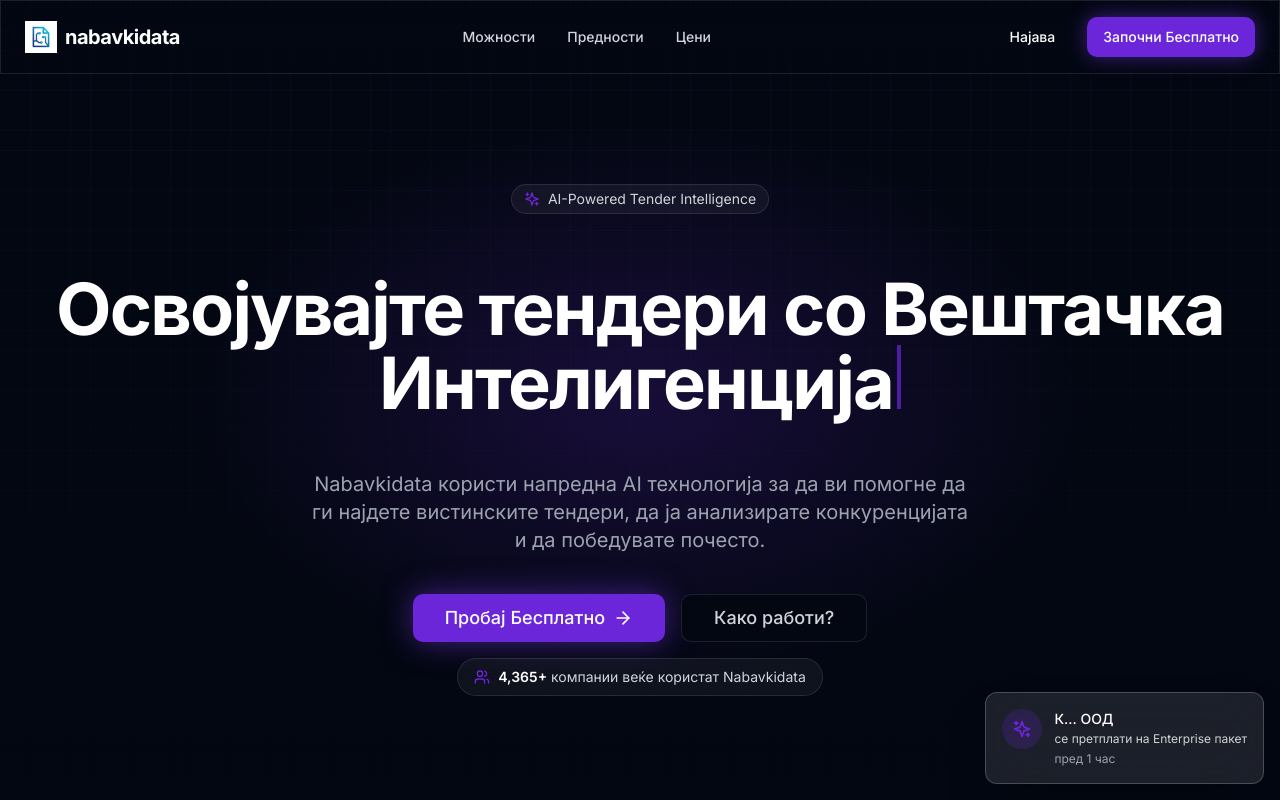
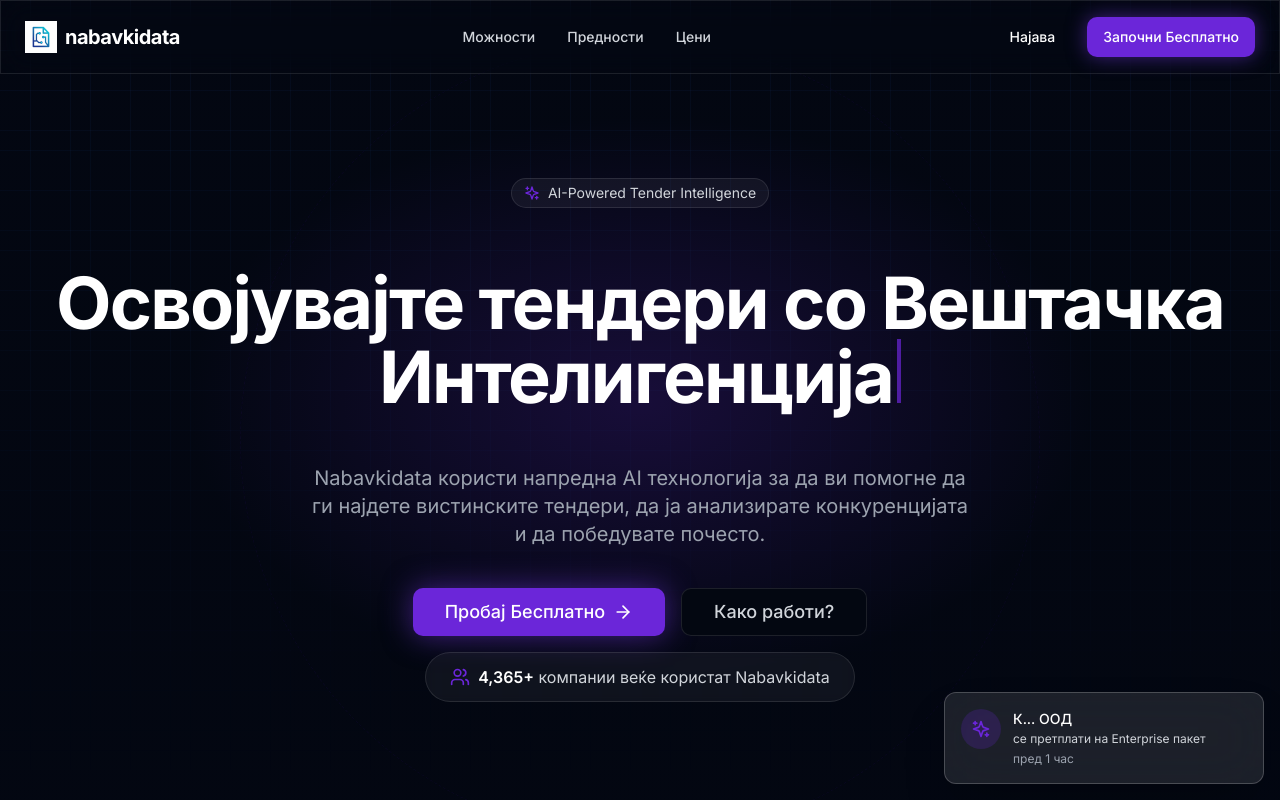
Before and after one commit to bloodyteeths/nabavkidata, a Next.js app in the folder frontend/: page / in a window 1280 px wide. Shown: the top 800 px of the page. Built offline with nearby package versions, Linux system fonts and the light colour scheme.

Commit message:
fix: adjust counter animation and responsive sizes - visible increments, larger counter on desktop, smaller notifications on mobile

```diff
--- a/frontend/components/landing/LiveUserCounter.tsx
+++ b/frontend/components/landing/LiveUserCounter.tsx
@@ -1,22 +1,23 @@
 "use client";
 
 import { useState, useEffect } from "react";
-import { motion } from "framer-motion";
+import { motion, AnimatePresence } from "framer-motion";
 import { Users } from "lucide-react";
 
 export default function LiveUserCounter() {
     const [count, setCount] = useState(4365);
-    const [isIncrementing, setIsIncrementing] = useState(false);
+    const [increment, setIncrement] = useState<number | null>(null);
 
     useEffect(() => {
         const incrementCounter = () => {
-            const increment = Math.floor(Math.random() * 3) + 1; // 1-3
-            setIsIncrementing(true);
-            setCount((prev) => prev + increment);
+            const incrementValue = Math.floor(Math.random() * 3) + 1; // 1-3
+            setIncrement(incrementValue);
+            setCount((prev) => prev + incrementValue);
 
+            // Hide increment after animation
             setTimeout(() => {
-                setIsIncrementing(false);
-            }, 500);
+                setIncrement(null);
+            }, 2000);
         };
 
         // Random interval between 10-30 seconds
@@ -32,21 +33,36 @@
             initial={{ opacity: 0, y: 10 }}
             animate={{ opacity: 1, y: 0 }}
             transition={{ duration: 0.5, delay: 0.5 }}
-            className="flex items-center gap-2 px-4 py-2 rounded-full bg-white/5 border border-white/10 backdrop-blur-sm"
+            className="flex items-center gap-2 px-4 md:px-6 py-2 md:py-3 rounded-full bg-white/5 border border-white/10 backdrop-blur-sm relative"
         >
-            <Users className="w-4 h-4 text-primary" />
-            <span className="text-sm text-gray-300">
+            <Users className="w-4 h-4 md:w-5 md:h-5 text-primary flex-shrink-0" />
+            <span className="text-sm md:text-base text-gray-300">
                 <motion.span
                     key={count}
-                    initial={{ scale: isIncrementing ? 1.2 : 1 }}
-                    animate={{ scale: 1 }}
-                    transition={{ duration: 0.3 }}
-                    className="font-semibold text-white"
+                    initial={{ scale: 1.3, color: "#7c3aed" }}
+                    animate={{ scale: 1, color: "#ffffff" }}
+                    transition={{ duration: 0.5 }}
+                    className="font-semibold"
                 >
                     {count.toLocaleString('mk-MK')}+
                 </motion.span>
                 {" "}компании веќе користат Nabavkidata
             </span>
+
+            {/* Increment indicator */}
+            <AnimatePresence>
+                {increment !== null && (
+                    <motion.div
+                        initial={{ opacity: 0, y: 0, scale: 0.5 }}
+                        animate={{ opacity: 1, y: -30, scale: 1 }}
+                        exit={{ opacity: 0, y: -50 }}
+                        transition={{ duration: 1.5 }}
+                        className="absolute -top-8 right-4 text-primary font-bold text-lg"
+                    >
+                        +{increment}
+                    </motion.div>
+                )}
+            </AnimatePresence>
         </motion.div>
     );
 }
--- a/frontend/components/landing/SocialProofNotifications.tsx
+++ b/frontend/components/landing/SocialProofNotifications.tsx
@@ -95,14 +95,14 @@
                             animate={{ opacity: 1, y: 0, scale: 1 }}
                             exit={{ opacity: 0, x: 100, scale: 0.8 }}
                             transition={{ duration: 0.3 }}
-                            className="bg-white/10 backdrop-blur-xl border border-white/20 rounded-lg p-4 shadow-2xl max-w-sm"
+                            className="bg-white/10 backdrop-blur-xl border border-white/20 rounded-lg p-3 md:p-4 shadow-2xl w-64 md:w-80"
                         >
-                            <div className="flex items-start gap-3">
-                                <div className="w-10 h-10 rounded-full bg-primary/20 flex items-center justify-center flex-shrink-0">
-                                    <Icon className="w-5 h-5 text-primary" />
+                            <div className="flex items-start gap-2 md:gap-3">
+                                <div className="w-8 h-8 md:w-10 md:h-10 rounded-full bg-primary/20 flex items-center justify-center flex-shrink-0">
+                                    <Icon className="w-4 h-4 md:w-5 md:h-5 text-primary" />
                                 </div>
                                 <div className="flex-1 min-w-0">
-                                    <p className="text-sm font-medium text-white">
+                                    <p className="text-xs md:text-sm font-medium text-white">
                                         {notification.company}
                                     </p>
                                     <p className="text-xs text-gray-300 mt-0.5">
```
